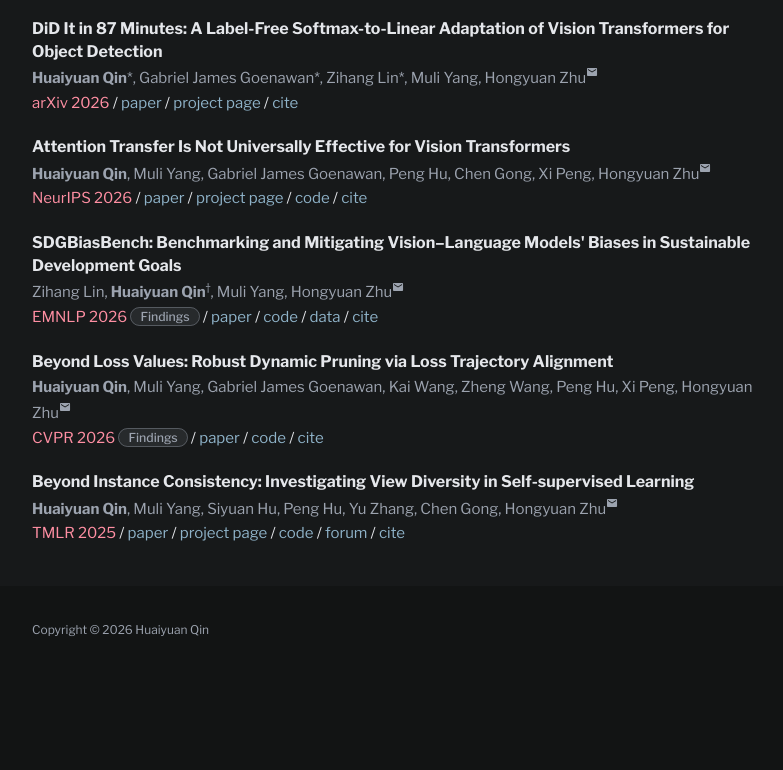
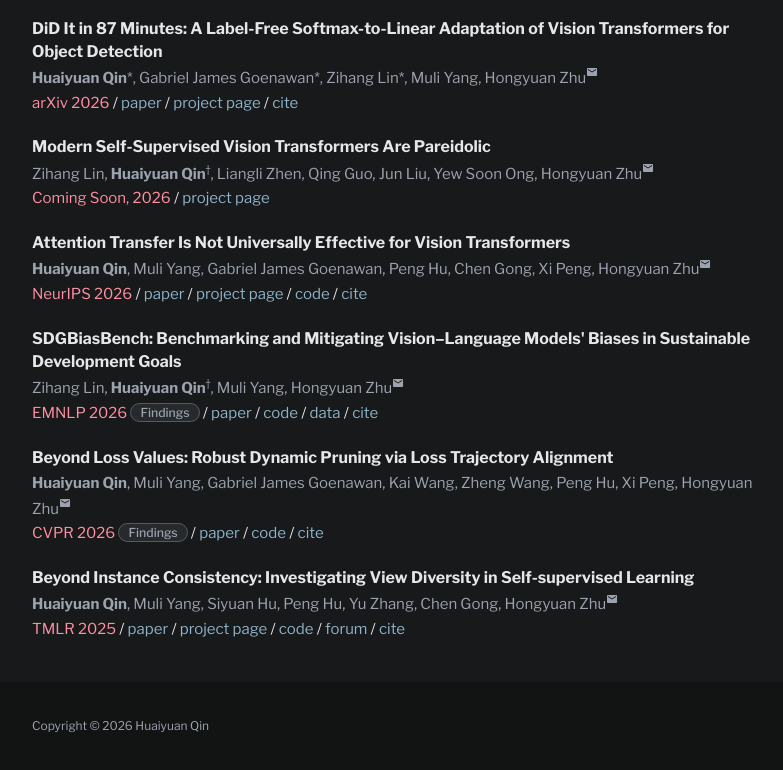
Before and after one commit to leonqin430/leonqin430.github.io, a plain HTML site: page index.html in a window 1280 px wide. Shown: the part 929-1699 px from the top of the page, without its empty margins (244-1027 px from the left). Before the commit the page ends 1615 px from the top, so only its background shows below. Drawn offline with nearby package versions, Linux system fonts and the light colour scheme.

Commit message:
Link the Modern Self-Supervised Vision Transformers Are Pareidolic project page from the publication list

```diff
--- a/index.html
+++ b/index.html
@@ -238,6 +238,20 @@
   year={2026}
 }</code></pre>
             <button type="button" class="copy-btn">copy</button>
+          </div>
+        </div>
+      </div>
+
+      <!-- Pareidolic -->
+      <div class="pub-item" data-tags="selected">
+        <div class="pub-body">
+          <div class="pub-title"><span>Modern Self-Supervised Vision Transformers Are Pareidolic</span></div>
+          <div class="pub-authors">
+            Zihang Lin, <span class="me">Huaiyuan Qin</span><sup>&dagger;</sup>, Liangli Zhen, Qing Guo, Jun Liu, Yew Soon Ong, Hongyuan Zhu<sup class="author-mark"><svg class="mark-mail" role="img" aria-label="corresponding author"><use href="#icon-mail"/></svg></sup>
+          </div>
+          <div class="pub-links">
+            <span class="venue">Coming Soon, 2026</span> /
+            <a href="projects/self-supervised-vits-are-pareidolic/">project page</a>
           </div>
         </div>
       </div>
--- a/sitemap.xml
+++ b/sitemap.xml
@@ -15,4 +15,7 @@
   <url>
     <loc>https://leonqin430.github.io/projects/beyond-instance-consistency/</loc>
   </url>
+  <url>
+    <loc>https://leonqin430.github.io/projects/self-supervised-vits-are-pareidolic/</loc>
+  </url>
 </urlset>
```
